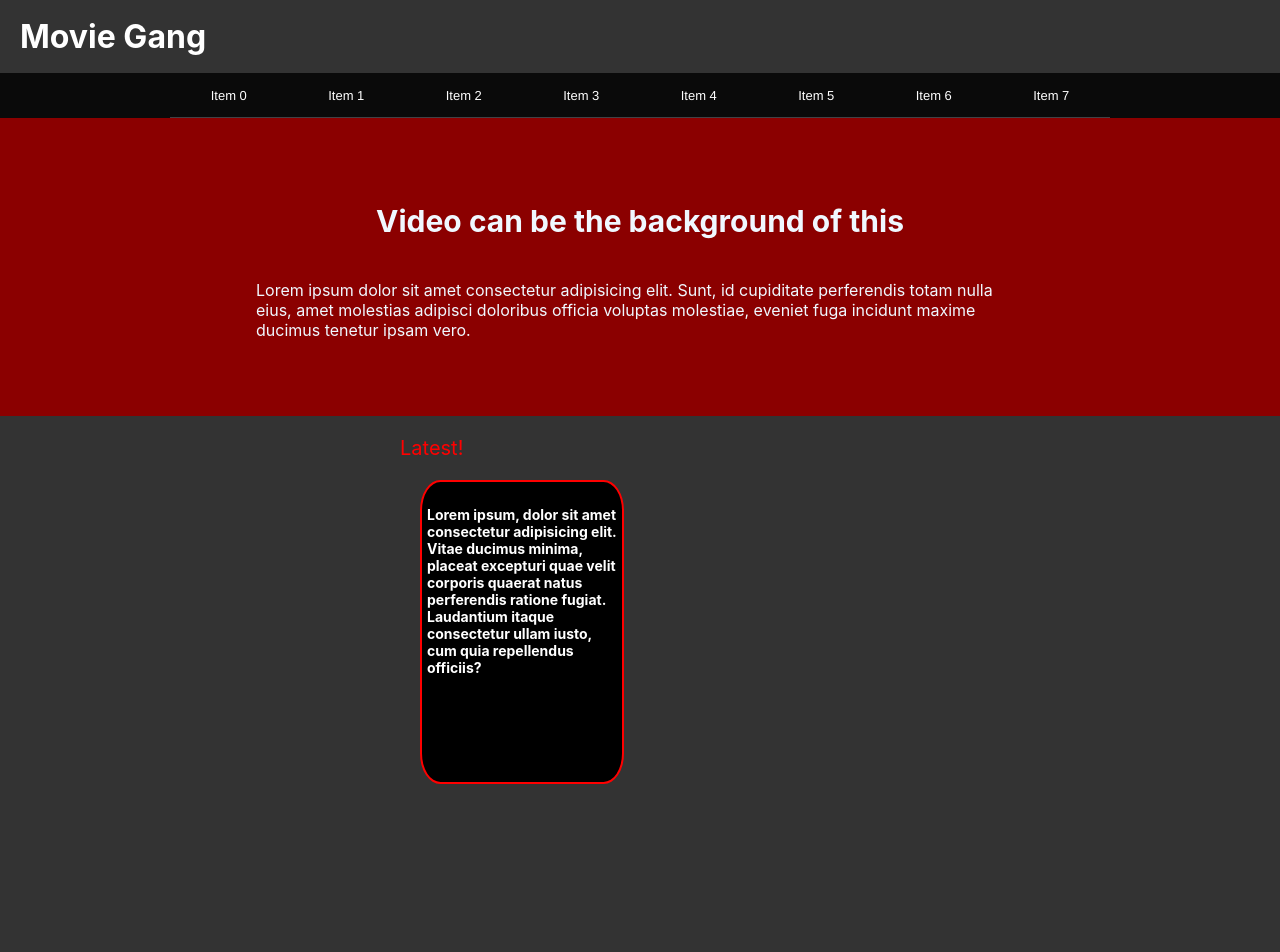
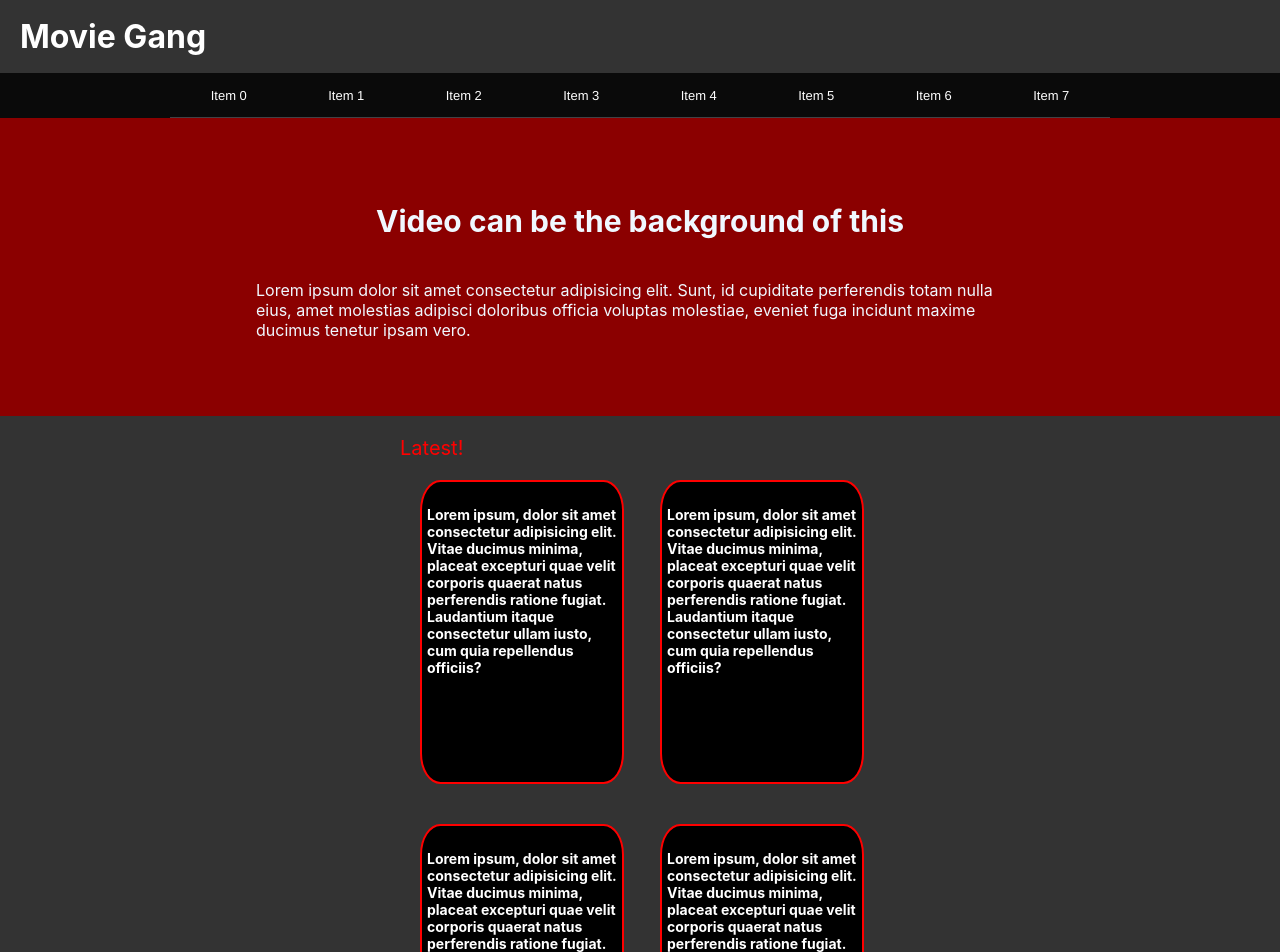
Before and after one commit to Gevork-Manukyan/MovieCubicle, a Svelte app: page / in a window 1280 px wide. Shown: the top 952 px of the page. Before the commit the page ends 800 px from the top, so only its background shows below. Built offline with nearby package versions, Linux system fonts and the light colour scheme.

Commit message:
Update menu.svelte

```diff
--- a/src/menu.svelte
+++ b/src/menu.svelte
@@ -12,6 +12,30 @@
         <div class = "sectionTitle">Latest!</div>
         <div class="post">
             <!-- postcards -->
+            <div class="postcards">
+                <a href="#">
+                    <!-- image of the movie goes here -->
+                    <img src="public/favicon.png" alt="">
+                    <!-- description of the movie goes here -->
+                    <h2 class="Title">Lorem ipsum, dolor sit amet consectetur adipisicing elit. Vitae ducimus minima, placeat excepturi quae velit corporis quaerat natus perferendis ratione fugiat. Laudantium itaque consectetur ullam iusto, cum quia repellendus officiis?</h2>
+                </a>
+            </div>
+            <div class="postcards">
+                <a href="#">
+                    <!-- image of the movie goes here -->
+                    <img src="public/favicon.png" alt="">
+                    <!-- description of the movie goes here -->
+                    <h2 class="Title">Lorem ipsum, dolor sit amet consectetur adipisicing elit. Vitae ducimus minima, placeat excepturi quae velit corporis quaerat natus perferendis ratione fugiat. Laudantium itaque consectetur ullam iusto, cum quia repellendus officiis?</h2>
+                </a>
+            </div>
+            <div class="postcards">
+                <a href="#">
+                    <!-- image of the movie goes here -->
+                    <img src="public/favicon.png" alt="">
+                    <!-- description of the movie goes here -->
+                    <h2 class="Title">Lorem ipsum, dolor sit amet consectetur adipisicing elit. Vitae ducimus minima, placeat excepturi quae velit corporis quaerat natus perferendis ratione fugiat. Laudantium itaque consectetur ullam iusto, cum quia repellendus officiis?</h2>
+                </a>
+            </div>
             <div class="postcards">
                 <a href="#">
                     <!-- image of the movie goes here -->
```
